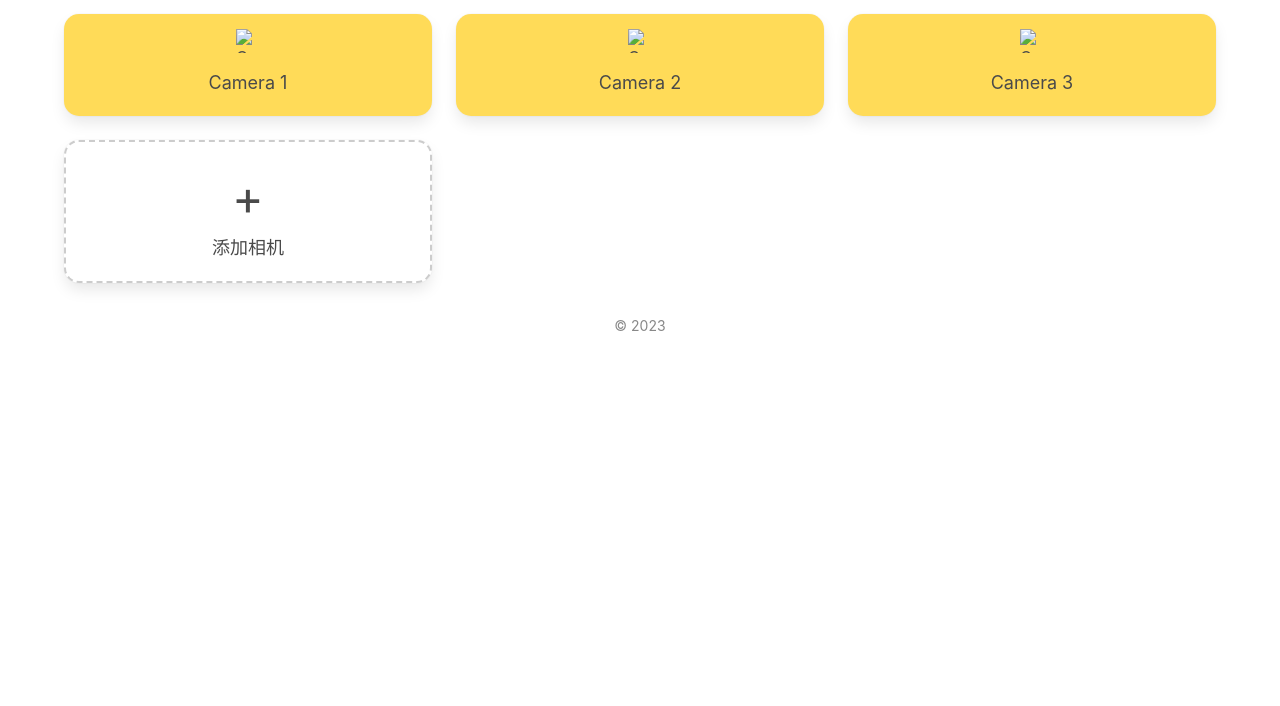
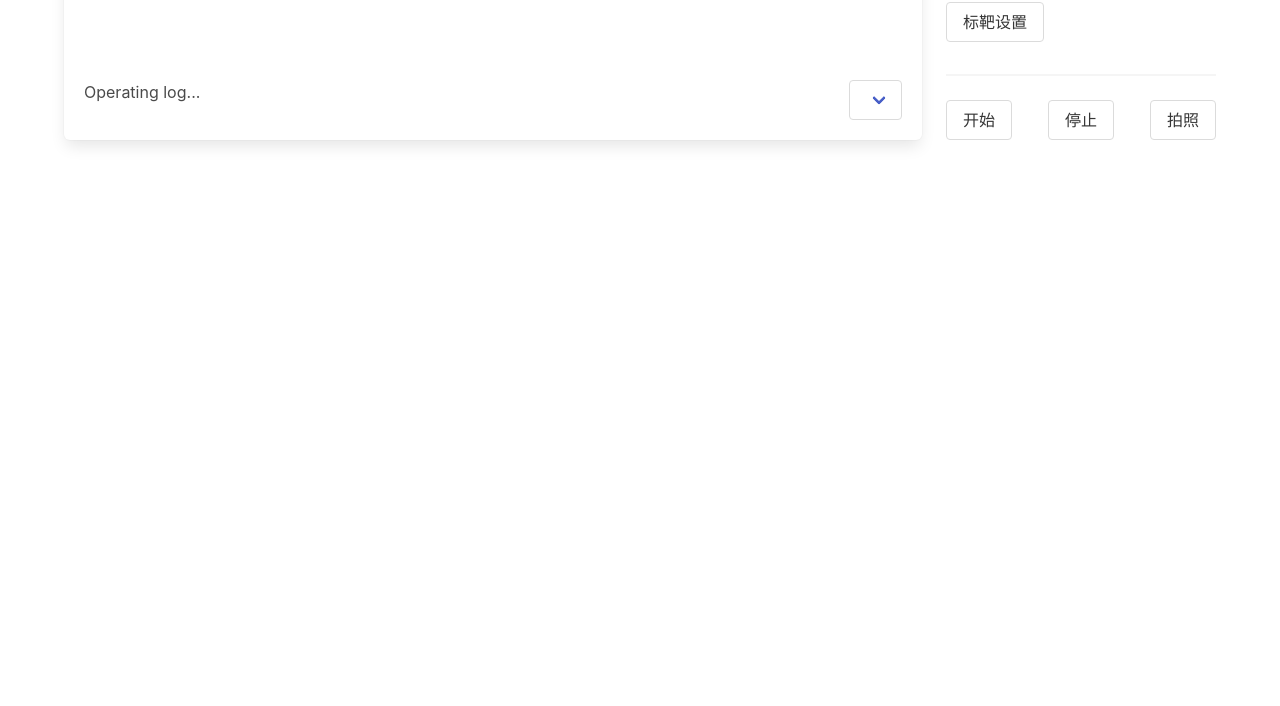
Before and after one commit to mrbemani/biaoba_offset, a plain HTML site: page webui/templates/index.tpl.html in a window 1280 px wide. Shown: the part 94-800 px from the top of the page. Drawn offline with Linux system fonts and the light colour scheme.

Commit message:
update webui

```diff
--- /dev/null
+++ b/webui/css/index.css
@@ -0,0 +1,5 @@
+/* Custom styles for the button row */
+.button-row {
+    display: flex;
+    justify-content: space-between;
+  }
--- a/webui/templates/index.tpl.html
+++ b/webui/templates/index.tpl.html
@@ -3,120 +3,47 @@
 <head>
 <meta charset="UTF-8">
 <meta name="viewport" content="width=device-width, initial-scale=1.0">
-    <title>Grid GUI with Bulma</title>
-    <!-- Include Bulma CSS from CDN -->
+<title>Camera Control UI</title>
 <link rel="stylesheet" href="/css/bulma.min.css">
-    <style>
-        /* Custom CSS styles can still be added here if needed */
-        .grid-item {
-            border-radius: 15px;
-            cursor: pointer;
-            transition: transform 0.2s ease-in-out;
-        }
-
-        .grid-item:hover {
-            transform: scale(1.05);
-        }
-
-        .box-custom {
-            background-color: #ffdb58; /* Yellow background color */
-            padding: 20px; /* Add padding for spacing */
-        }
-
-        .icon img {
-            width: 240px; /* Set width to 512px */
-            height: 240px; /* Set height to 512px */
-            max-width: 100%; /* Maintain aspect ratio */
-            max-height: 100%; /* Maintain aspect ratio */
-            margin-bottom: 10px;
-        }
-
-        .caption {
-            font-size: 18px;
-        }
-
-        .big-caption {
-            font-size: 24px;
-            margin-top: 0;
-        }
-
-        .copyright {
-            margin-top: 20px;
-            font-size: 14px;
-            color: #888;
-        }
-
-        /* Custom styles for the add camera cell */
-        .add-camera-cell {
-            background-color: #ffffff; /* White background color */
-            display: flex;
-            flex-direction: column;
-            justify-content: center;
-            align-items: center;
-            border: 2px dashed #ccc; /* Dashed border */
-            border-radius: 15px;
-            cursor: pointer;
-            height: 100%; /* Ensure same height as other cells */
-        }
-
-        .add-camera-cell:hover {
-            background-color: #f0f0f0; /* Light gray on hover */
-        }
-
-        .add-camera-icon {
-            font-size: 48px;
-        }
-    </style>
+<link rel="stylesheet" href="/css/index.css">
 </head>
 <body>
 <section class="section">
   <div class="container">
-            <h1 class="title has-text-centered">标靶位移检测系统</h1>
-
-            <!-- Grid of Rounded Box Areas -->
-            <div class="columns is-multiline">
-                <!-- Grid Item 1 -->
-                <div class="column is-4">
-                    <div class="box grid-item has-text-centered box-custom">
-                        <div class="icon">
-                            <img src="/images/camera_icon.png" alt="Camera 1">
-                        </div>
-                        <div class="caption">Camera 1</div>
-                    </div>
-                </div>
-
-                <!-- Grid Item 2 -->
-                <div class="column is-4">
-                    <div class="box grid-item has-text-centered box-custom">
-                        <div class="icon">
-                            <img src="/images/camera_icon.png" alt="Camera 2">
-                        </div>
-                        <div class="caption">Camera 2</div>
-                    </div>
-                </div>
-
-                <!-- Grid Item 3 -->
-                <div class="column is-4">
-                    <div class="box grid-item has-text-centered box-custom">
-                        <div class="icon">
-                            <img src="/images/camera_icon.png" alt="Camera 3">
-                        </div>
-                        <div class="caption">Camera 3</div>
-                    </div>
-                </div>
-
-                <!-- Add Camera Cell -->
-                <div class="column is-4">
-                    <div class="box add-camera-cell grid-item has-text-centered box-custom">
-                        <div class="add-camera-icon">+</div>
-                        <div class="caption">添加相机</div>
+    <div class="columns">
+      <div class="column is-three-quarters">
+        <div class="box">
+          <canvas id="cameraStream" width="100%" height="100%"></canvas>
+          <div class="field is-grouped">
+            <p class="control is-expanded">
+              <span class="log-info">Operating log...</span>
+            </p>
+            <p class="control">
+              <span class="select">
+                <select id="cameraList">
+                  <!-- Camera options will be populated here -->
+                </select>
+              </span>
+            </p>
           </div>
         </div>
       </div>
-
-            <!-- Copyright Text at the Bottom -->
-            <div class="copyright has-text-centered">&copy; 2023</div>
+      <div class="column">
+        <div class="buttons button-row">
+          <button id="cameraCalibration" class="button">相机标定</button>
+          <button id="cameraSettings" class="button">相机设置</button>
+          <button id="markerSettings" class="button">标靶设置</button>
+        </div>
+        <hr>
+        <div class="buttons button-row">
+          <button id="startCamera" class="button">开始</button>
+          <button id="stopCamera" class="button">停止</button>
+          <button id="captureImage" class="button">拍照</button>
+      </div>
+    </div>
   </div>
 </section>
+<script src="/js/fabric.min.js"></script>
+<script src="/js/index.js"></script>
 </body>
 </html>
```
Also changed, not shown: webui/js/index.js (added), 1 other file. Lines whose indentation alone changed are shown as unchanged.
